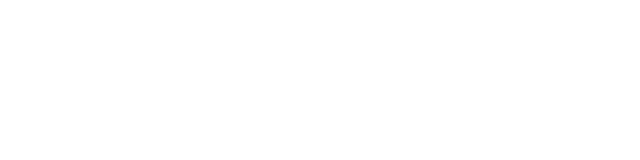
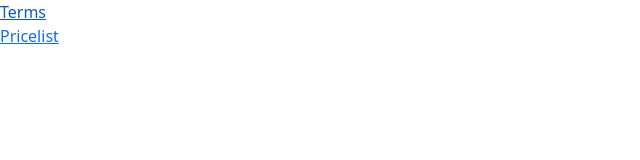
Before and after one commit to harshalgadhe/Lettfakture, a React (Vite) app in the folder frontend/: page / in a window 1280 px wide. Shown: the top 160 px of the page, without its empty margins (0-640 px from the left). Built offline with nearby package versions, Linux system fonts and the light colour scheme.

Commit message:
Added Home

```diff
--- a/frontend/src/App.jsx
+++ b/frontend/src/App.jsx
@@ -1,19 +1,17 @@
-import { BrowserRouter, Switch , Route } from "react-router-dom";
+import { Switch , Route } from "react-router-dom";
 import 'bootstrap/dist/css/bootstrap.min.css';
 import Terms from "./components/Terms";
 import PriceList from "./components/dashboard/PriceList";
 import './css/lettfaktura.css';
+import Home from "./components/Home";
 
 function App() {
   return (
-    <>
-      <BrowserRouter>
         <Switch>
+          <Route path="/" exact component={Home} />
           <Route path="/terms" exact component={Terms} />
           <Route path="/dashboard/pricelist" exact component={PriceList} />
         </Switch>
-      </BrowserRouter>
-    </>
   );
 }
 
--- /dev/null
+++ b/frontend/src/components/Home.jsx
@@ -0,0 +1,13 @@
+import React from 'react'
+import { Link } from 'react-router-dom'
+
+function Home() {
+  return (
+    <div className='d-flex flex-column'>
+        <Link to='/terms'>Terms</Link>
+        <Link to='/dashboard/pricelist'>Pricelist</Link>
+    </div>
+  )
+}
+
+export default Home
--- a/frontend/src/main.jsx
+++ b/frontend/src/main.jsx
@@ -1,9 +1,13 @@
 import React from 'react'
+import { BrowserRouter } from "react-router-dom";
+
 import ReactDOM from 'react-dom/client'
 import App from './App.jsx'
 
 ReactDOM.createRoot(document.getElementById('root')).render(
-  <React.StrictMode>
-    <App />
-  </React.StrictMode>,
+  <BrowserRouter>
+    <React.StrictMode>
+      <App />
+    </React.StrictMode>
+  </BrowserRouter>
 )
```
